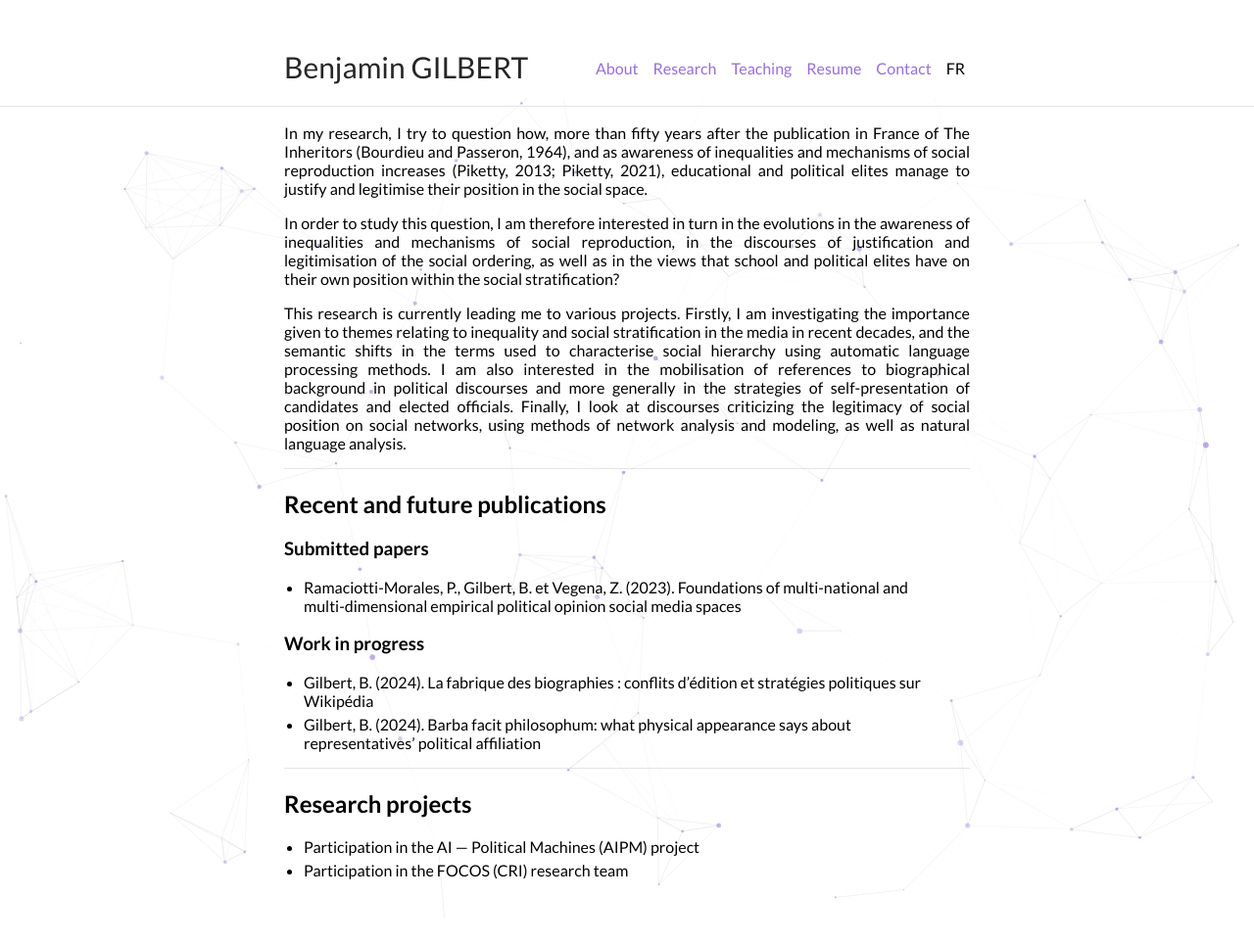
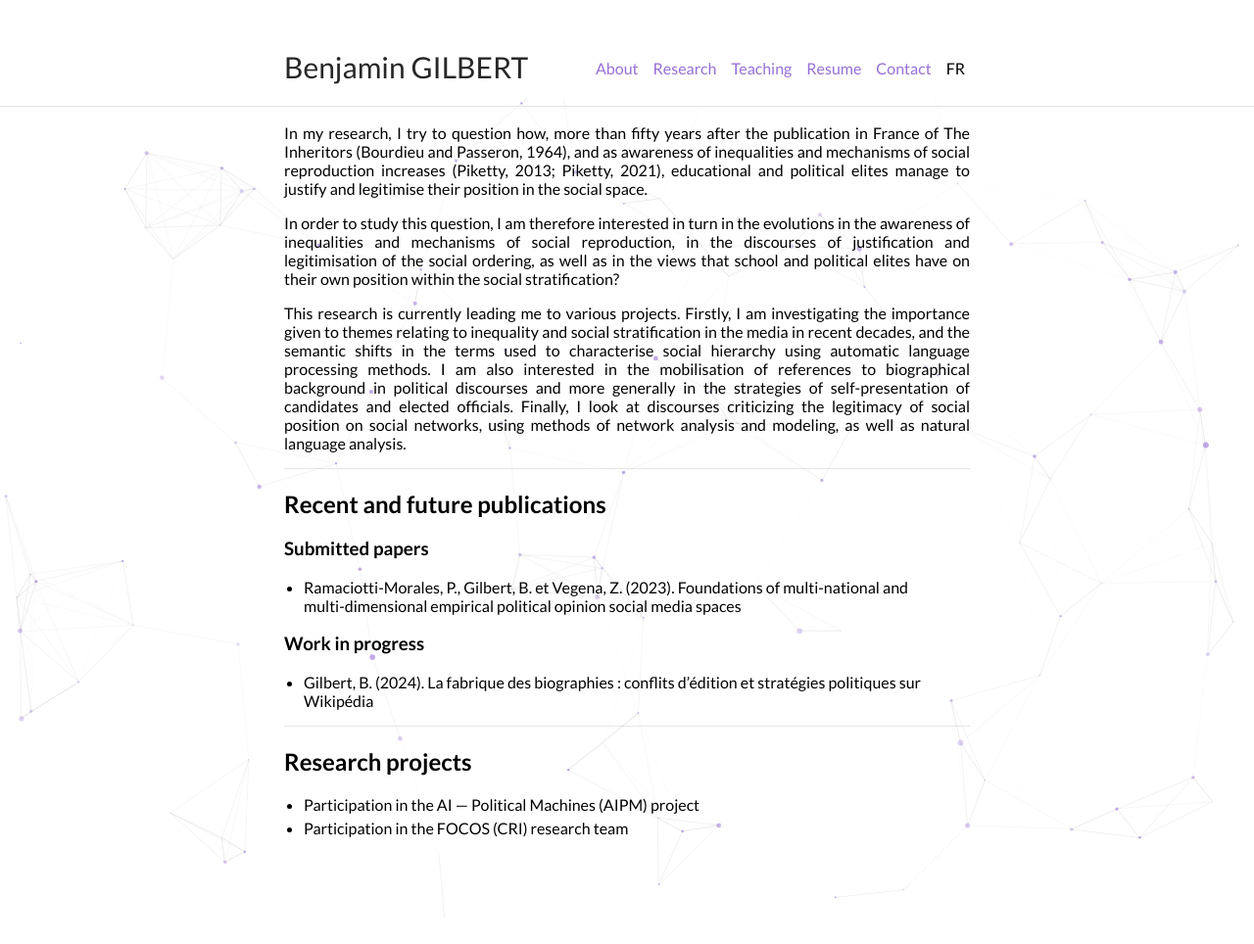
Before and after one commit to bglbrt/bglbrt.github.io, a Jekyll site: the page built from en/research.md, in a window 1280 px wide. Shown: the whole page at 98% size. Built offline with Jekyll 4.4.1, drawn with Linux system fonts in a browser that asks for light colours; after the commit the page ends 921 px from its top, so only the background shows below that.

Commit message:
Change article list

```diff
--- a/en/research.md
+++ b/en/research.md
@@ -26,7 +26,6 @@ lang: "en"
 ### Work in progress
 
 * Gilbert, B. (2024). La fabrique des biographies : conflits d'édition et stratégies politiques sur Wikipédia
-* Gilbert, B. (2024). Barba facit philosophum: what physical appearance says about representatives' political affiliation
 
 ---
 
```
Also changed, not shown: fr/recherche.md (+0 -1 lines).
